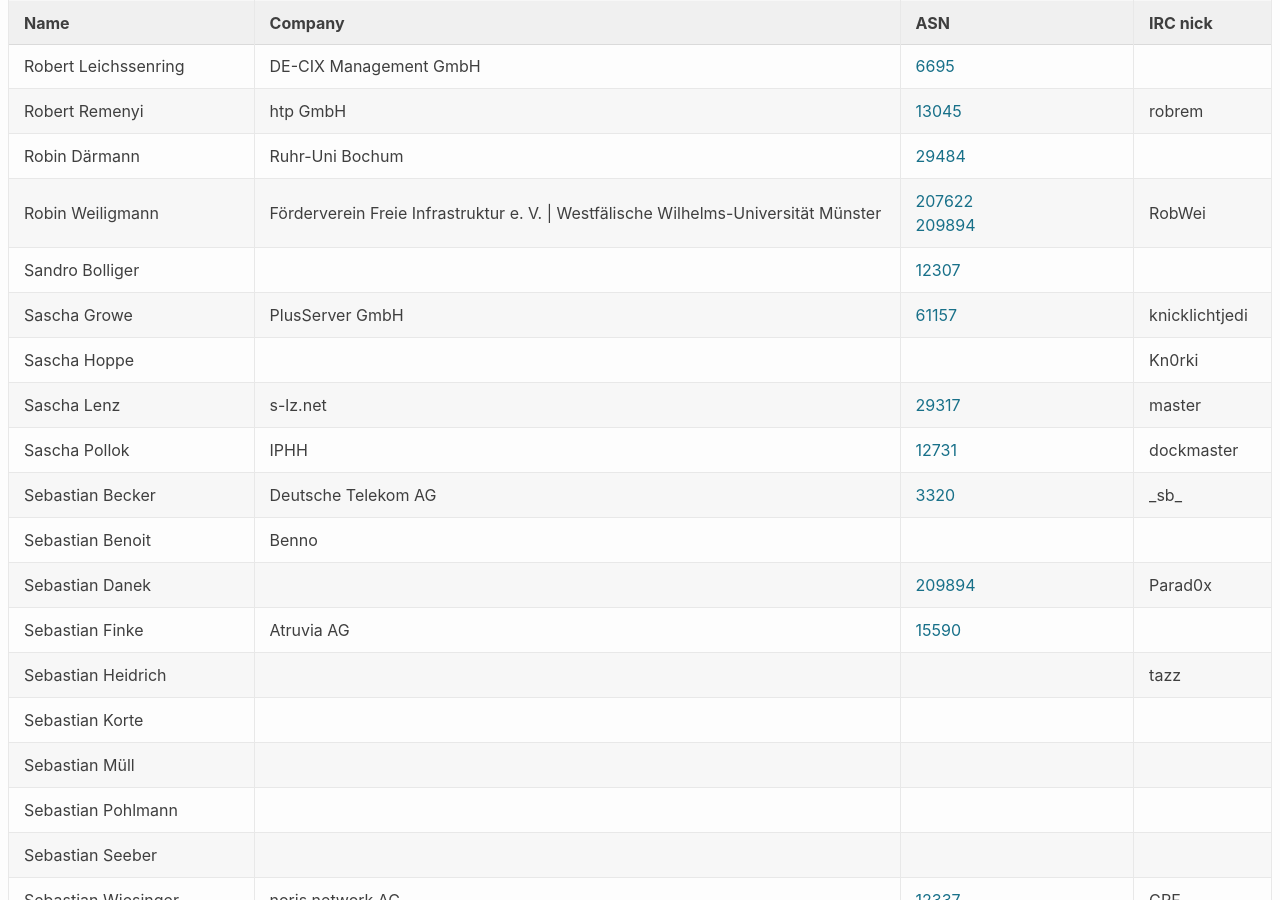
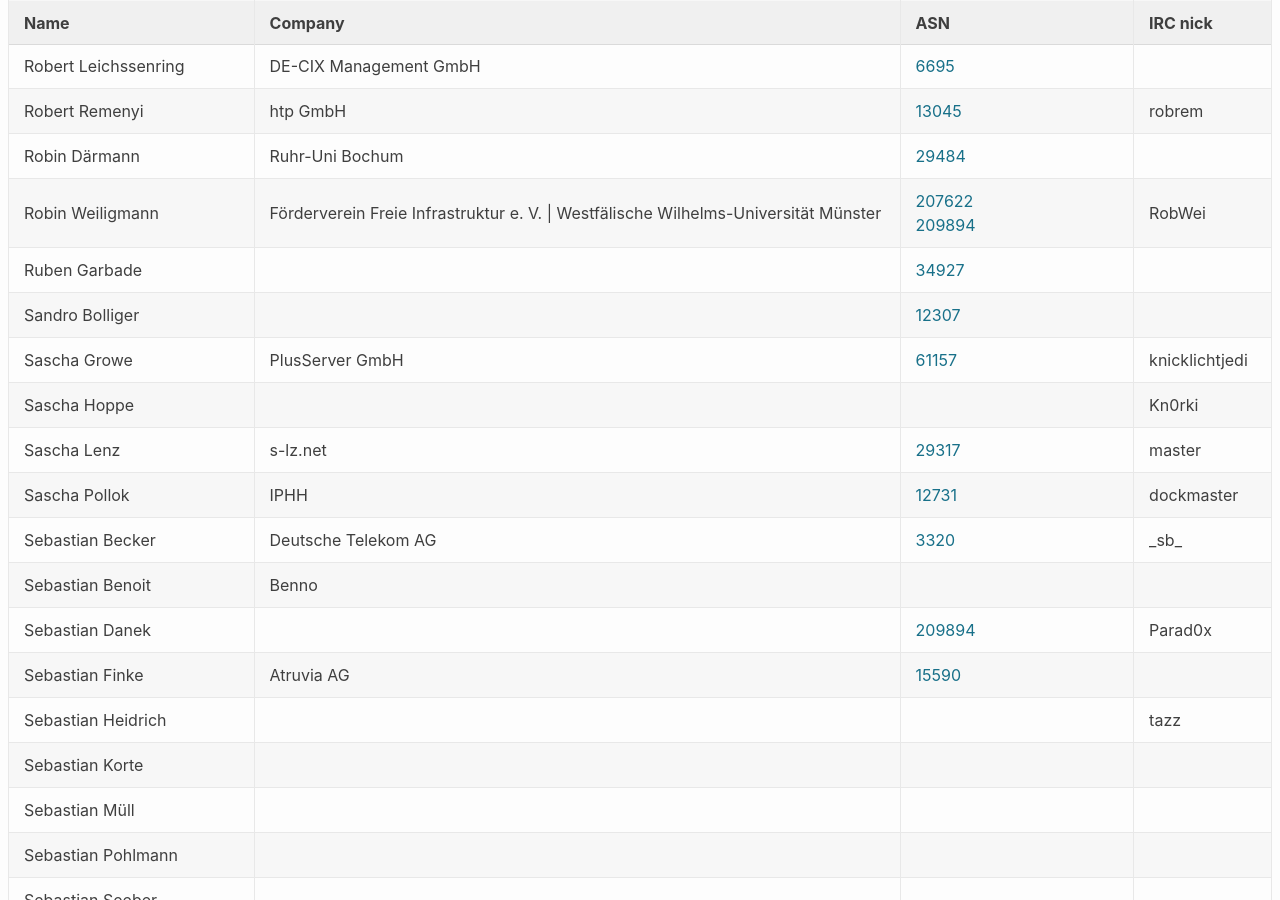
Before and after one commit to denog/pretix-attendeelist, a Jekyll site: the page built from denog13/index.markdown, in a window 1280 px wide and 900 px high, scrolled down 6574 px. Built offline with Jekyll 4.4.1, drawn with Linux system fonts in a browser that asks for light colours.

Commit message:
Latest data: Fri Oct  1 11:49:49 UTC 2021

```diff
--- a/_data/attendees_denog13.json
+++ b/_data/attendees_denog13.json
@@ -864,6 +864,12 @@
     "asn": "207622 209894"
   },
   {
+    "name": "Ruben Garbade",
+    "company": null,
+    "irc": null,
+    "asn": "34927"
+  },
+  {
     "name": "Sandro Bolliger",
     "company": null,
     "irc": null,
```
